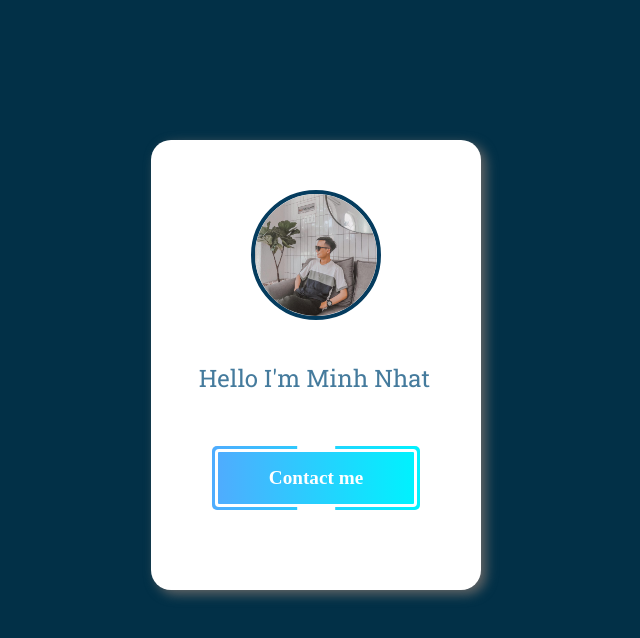
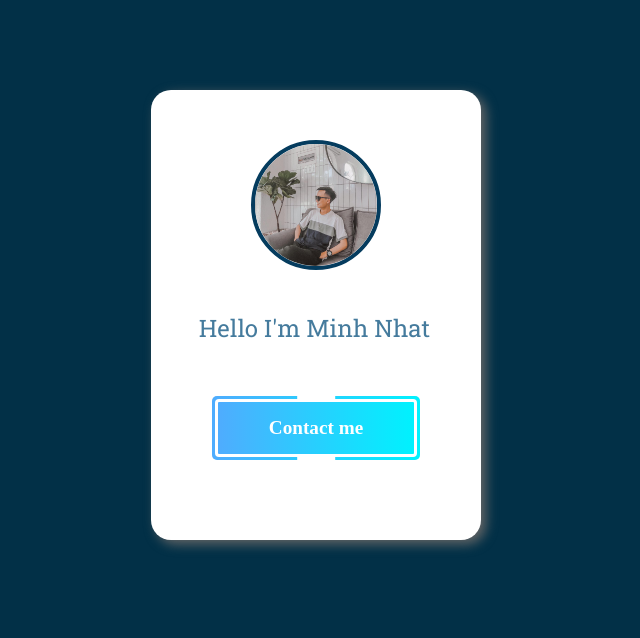
Before and after one commit to minhnha10092003/contact-card, a plain HTML site: page index.html in a window 1280 px wide. Shown: the top 638 px of the page, without its empty margins (324-964 px from the left). Drawn offline with Linux system fonts and the light colour scheme.

Commit message:
Update style.css

```diff
--- a/style.css
+++ b/style.css
@@ -132,7 +132,7 @@ body{
   position: relative;
   box-shadow: #666666 5px 4px 12px 0px;
   z-index: 1;
-  margin-top: -70px;
+  margin-top: -170px;
 }
 .metab-social{
   width: 330px;
```
